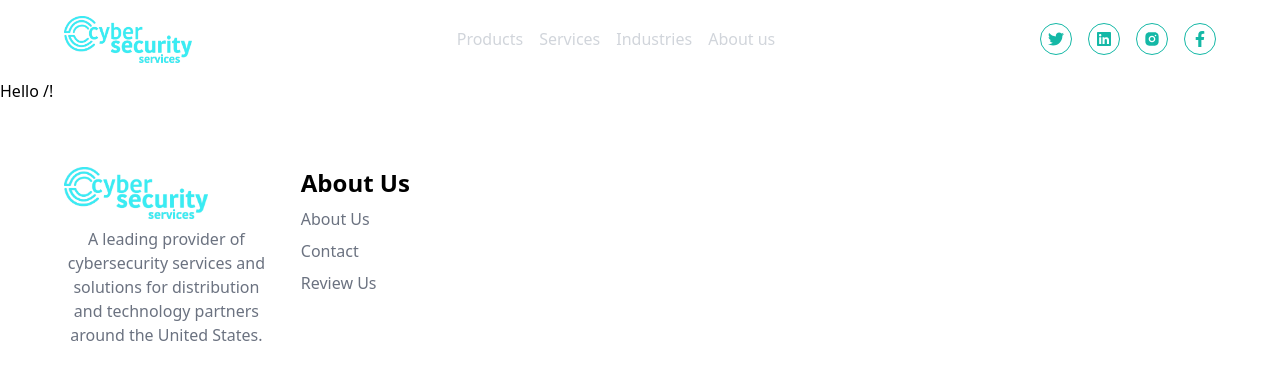
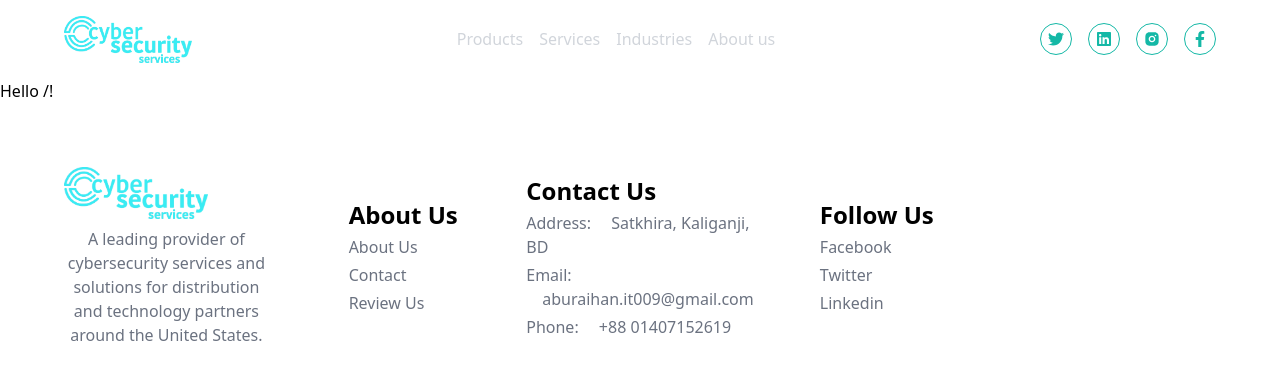
Before and after one commit to lukasolsen/cybersec, a React (Vite) app: page / in a window 1280 px wide. Shown: the top 380 px of the page. Built offline with nearby package versions, Linux system fonts and the light colour scheme.

Commit message:
(fix): Styling and more sosials

```diff
--- a/src/components/Footer.tsx
+++ b/src/components/Footer.tsx
@@ -29,6 +29,40 @@ export const Footer: React.FC = () => {
         },
       ],
     },
+    {
+      title: "Contact Us",
+      links: [
+        {
+          title: "Address",
+          value: "Satkhira, Kaliganji, BD",
+        },
+        {
+          title: "Email",
+          value: "aburaihan.it009@gmail.com",
+        },
+        {
+          title: "Phone",
+          value: "+88 01407152619",
+        },
+      ],
+    },
+    {
+      title: "Follow Us",
+      links: [
+        {
+          title: "Facebook",
+          link: "https://facebook.com",
+        },
+        {
+          title: "Twitter",
+          link: "https://twitter.com",
+        },
+        {
+          title: "Linkedin",
+          link: "https://linkedin.com",
+        },
+      ],
+    },
   ];
 
   return (
@@ -46,17 +80,16 @@ export const Footer: React.FC = () => {
           </p>
         </div>
         {Fields.map((field) => (
-          <div className="flex flex-col gap-2">
-            <h1 className="text-2xl font-bold">{field.title}</h1>
+          <div className="flex flex-col gap-2 justify-center items-center">
+            <div className="flex flex-col gap-1 justify-center">
+              <h1 className="text-2xl font-bold justify-start">
+                {field.title}
+              </h1>
               {field.links.map((link) => {
                 if (link.value)
                   return (
                     <span className="text-gray-500 dark:text-gray-400">
-                    {link.title}
-
-                    <span className="text-teal-500 dark:text-teal-400">
-                      {link.value}
-                    </span>
+                      {link.title}: <span className="ml-4">{link.value}</span>
                     </span>
                   );
 
@@ -70,6 +103,7 @@ export const Footer: React.FC = () => {
                 );
               })}
             </div>
+          </div>
         ))}
       </div>
     </div>
```
Lines whose indentation alone changed are shown as unchanged.
